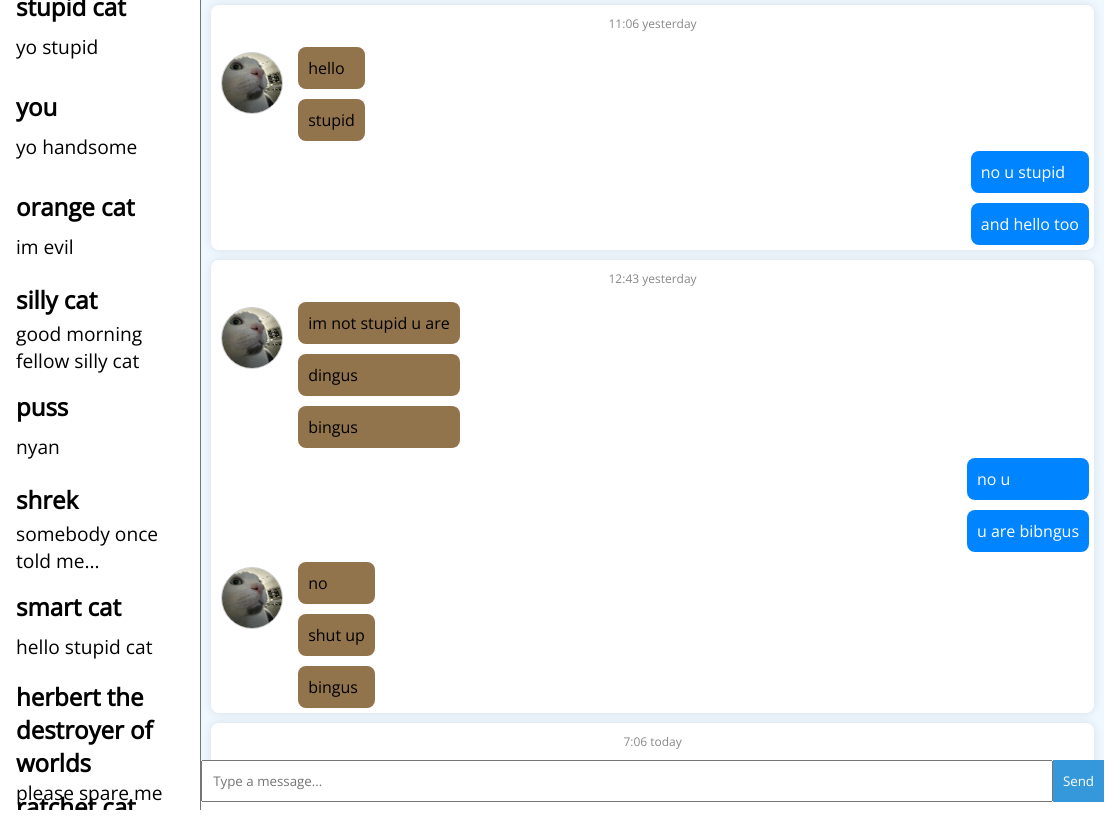
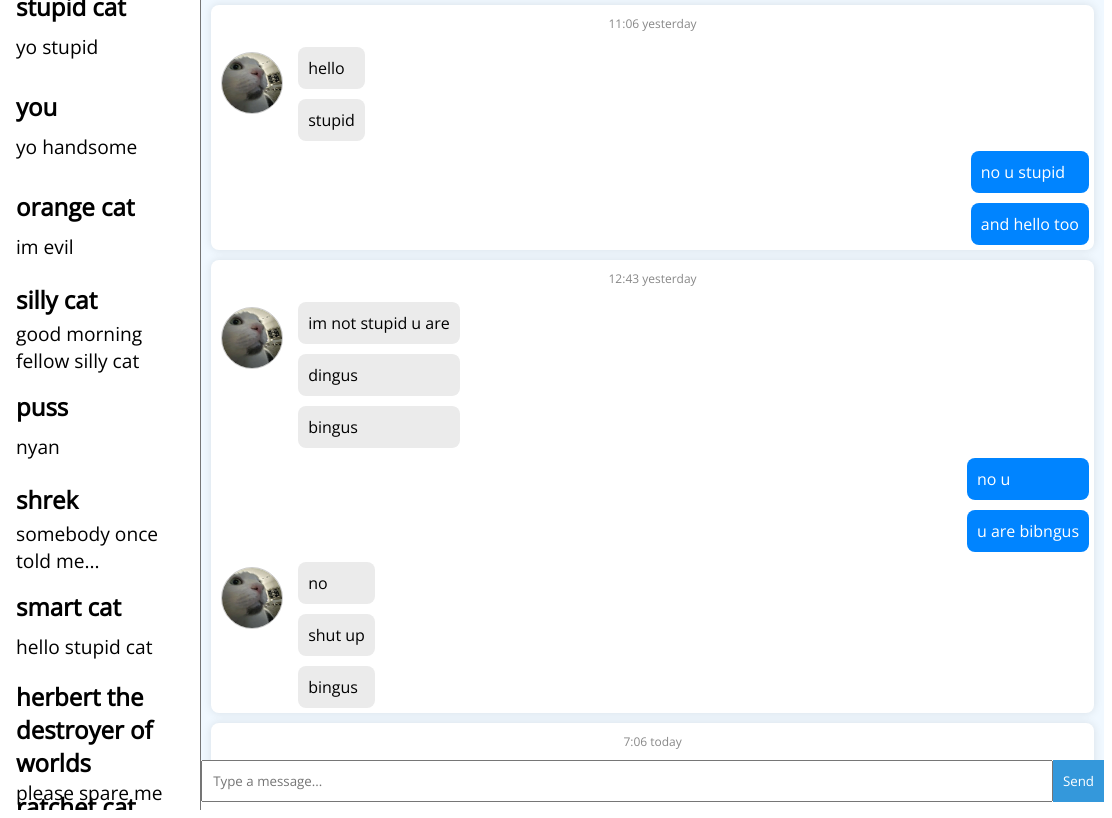
Before and after one commit to 2uan1/chatGUI, a plain HTML site: page index.html in a window 1280 px wide. Shown: the part 101-919 px from the top of the page, 168-1280 px from the left. Drawn offline with nearby package versions, Linux system fonts and the light colour scheme.

Commit message:
change color

```diff
--- a/style.css
+++ b/style.css
@@ -238,7 +238,7 @@ main {
     margin: 5px;
     border-radius: 8px;
     word-wrap: break-word;
-    background-color: rgb(145, 115, 76)
+    background-color: rgb(235, 235, 235);
 }
 
 .chat-message.me {
```
